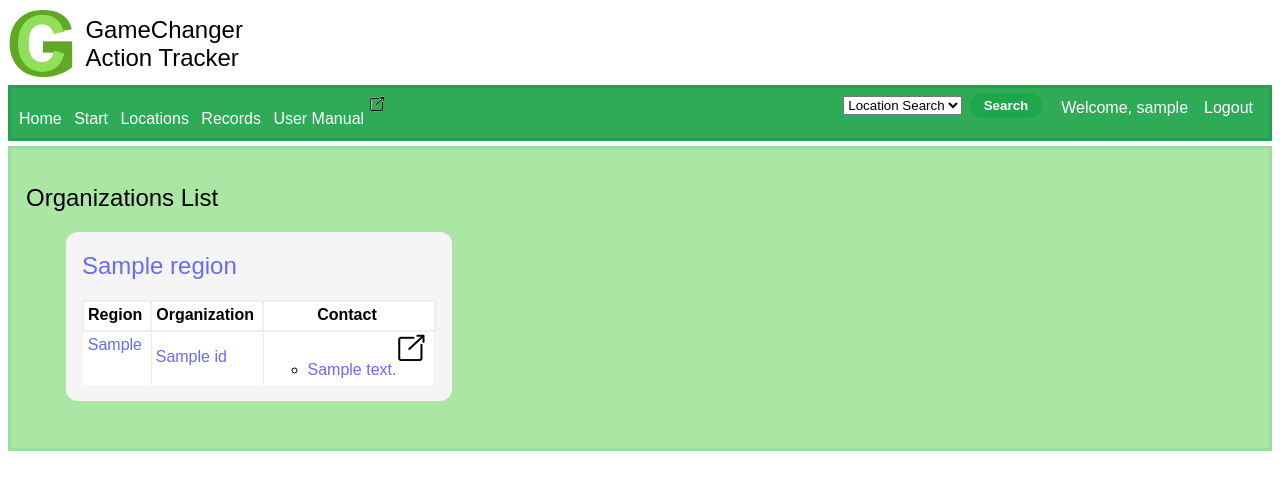
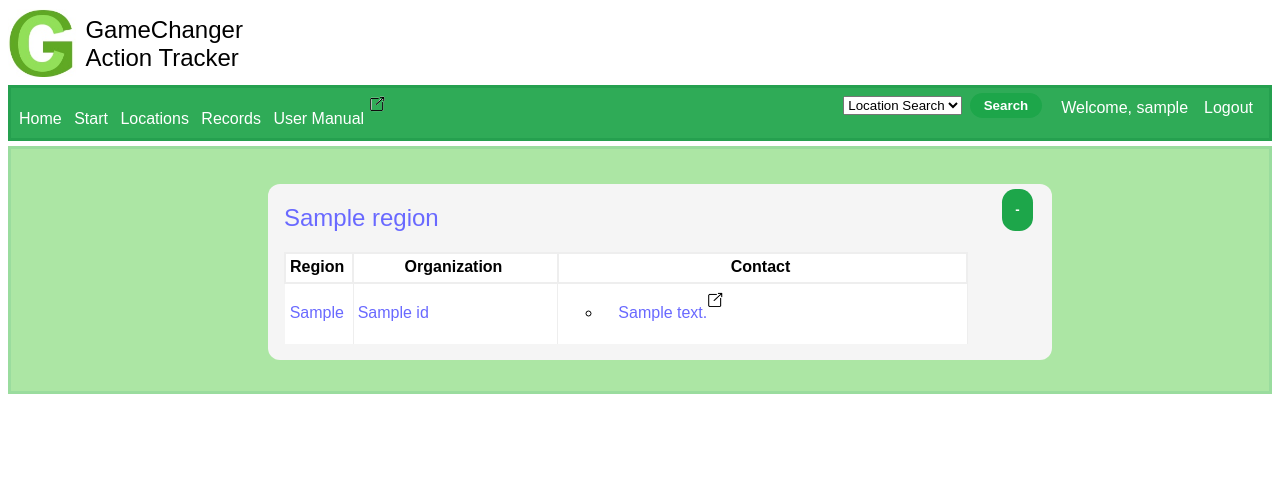
Before and after one commit to allforeco/gamechanger, a Django app: template action/templates/action/organizations_overview.html in a window 1280 px wide. Shown: the top 490 px of the page. Run offline with Django 3.2, Linux system fonts and the light colour scheme; a user stored in the database is signed in; tables that the repository leaves empty hold one stand-in row (values such as "Sample post"); the template is opened without the code that fills it: values that come from a table or form of the project are taken from there, most other values are stand-ins (such as "Sample title", 1, 10 or a date in 2020); some libraries are stand-ins or nearby versions.

Commit message:
organization css, collapse display function

```diff
--- a/action/models.py
+++ b/action/models.py
@@ -298,6 +298,16 @@ class OrganizationContact(models.Model):
     (INSTAGRAM, "https://www.instagram.com/"),
   ]
 
+  _contact_type_icon= [
+    (OTHER, ""),
+    (EMAIL, ""),
+    (PHONE, ""),
+    (WEBSITE, ""),
+    (TWITTER, ""),
+    (FACEBOOK, ""),
+    (INSTAGRAM, ""),
+  ]
+
   organization=models.ForeignKey(Organization, on_delete=models.CASCADE, blank=False, null=False)
   contacttype=models.CharField(max_length=4, choices=_contact_type_choices, default=OTHER)
   adress=models.CharField(max_length=200, blank=False, null=False)
@@ -315,6 +325,12 @@ class OrganizationContact(models.Model):
           return ""
         else:
           return aatype[1]
+
+  def icon(self):
+    for ctype in self._contact_type_icon:
+      if ctype[0] == self.contacttype:
+        return ctype[1]
+
 
 class UserHome(models.Model):
   def __str__(self):
--- a/action/templates/action/organizations_overview.html
+++ b/action/templates/action/organizations_overview.html
@@ -8,12 +8,15 @@
 {% if error_message %}<p><strong>{{ error_message }}</strong></p>{% endif %}
 {% if user.is_authenticated or logginbypass %}
 <div>
-  <h2>Organizations List</h2>
+  <h2></h2>
   <ul>
     {% for region, organizations in organizations_region_dict.items %}
-    <div style="margin-bottom: 2em; background-color: whitesmoke; border-radius: 12px; width: fit-content; padding: 1em; padding-top: 0.01em;">
-      <h2><a href="{% url 'action:geo_view' region.id %}">{{region}}</a> </h2>
-      <table>
+    <div id="{{region}}" class="regionbrick">
+      <span>
+        <h2 style="float: left;"><a href="{% url 'action:geo_view' region.id %}">{{region}}</a> </h2>
+        <input id="collapse_{{region}}" style="float: right; padding: 1em;" value="-" type="button" onclick="toggleTable('{{region}}')"/>
+      </span>
+      <table id="table_{{region}}" style="display: block;">
         <thead>
           <th>Region</th>
           <th>Organization</th>
@@ -23,21 +26,18 @@
           {% for organizationcontact in organizations %}
           <tr>
             {% with organization=organizationcontact|first %}
-            <td style="text-align: center; margin-top: 0px; vertical-align: top;">
+            <td class="td_display_region">
               <a href="{% url 'action:geo_view' organization.primary_location.id %}">{{organization.primary_location}}</a>
             </td>
-            <td>
+            <td class="td_display_org">
               <a href="{% url 'action:organization_view' organization.id %}">{{organization.name}}</a>
             </td>
             {% endwith %}
-            <td>
+            <td class="td_display_contact">
               <ul>
-                {% if organization.primary_email %}
-                <li>{{organization.primary_email}}</li>
-                {% endif %}
                 {% for contact in organizationcontact|last %}
-                <li>
-                  <a href="{{contact.adressacces}}{{contact.adress}}" target="_blank">{{contact.description}}<sup><sup><img src="/static/icon-external.png"/></sup></sup></a>
+                <li class="contact_link">
+                  <a href="{{contact.adressacces}}{{contact.adress}}" target="_blank">{{contact.description}}<img class="external_link_icon" src="/static/icon-external.png"/></a> <!--<sup><sup><img src="/static/icon-external.png"/></sup></sup>-->
                 </li>
                 {% endfor %}
               </ul>
@@ -51,4 +51,71 @@
   </ul>
   {% endif %}
 </div>
+<script>
+  function toggleTable(region){
+    table = document.getElementById(region).getElementsByTagName('table')[0];
+    button = document.getElementById('collapse_'+region);
+    console.log(table);
+    if (table.style.display != 'none'){
+      table.style.display = 'none';
+      button.value='+';
+    }else{
+      table.style.display = 'block'
+      button.value='-';
+    }
+  }
+</script>
+
+<style>
+  .regionbrick{
+    margin-bottom: 2em;
+    background-color: whitesmoke;
+    border-radius: 12px;
+    display: block;
+
+    height: fit-content;
+    min-height: 3em;
+    /*width: fit-content;*/
+    margin: 1em auto;
+    width: 66%;
+    padding: 1em;
+    padding-top: 0.01em;
+  }
+
+  .regionbrick table{
+    width: 100%;
+    overflow: hidden;
+    /*display: none;*/
+  }
+
+  .regionbrick td{
+    height: 2em;
+    overflow: hidden;
+  }
+
+  .td_display_region{
+    width: 10%;
+    text-align: center;
+    height: 3em;
+  }
+
+  .td_display_org{
+    width: 30%;
+  }
+  .td_display_contact{
+    width: 60%;
+  }
+
+  .contact_link{
+    float: left;
+    padding: 1em;
+  }
+
+  .external_link_icon{
+    height: 1em;
+    position: relative;
+    top:-10px;
+  }
+</style>
+
 {% endblock %}
```
Also changed, not shown: action/templates/action/organization_overview.html (+14 -14 lines).
